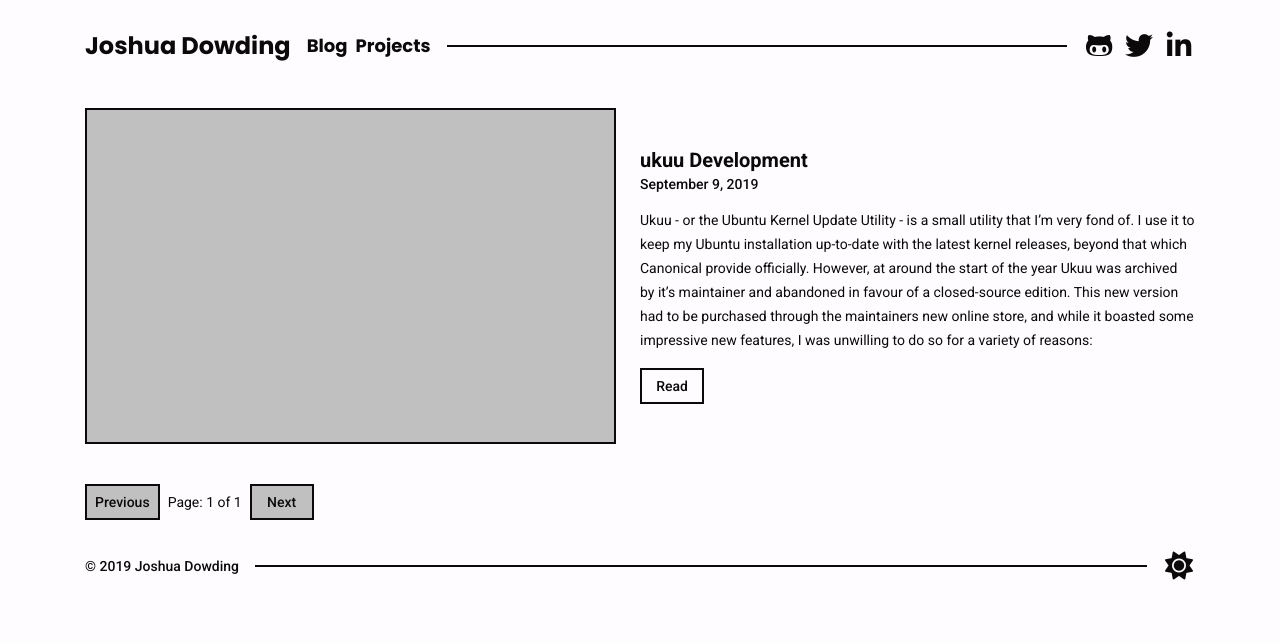
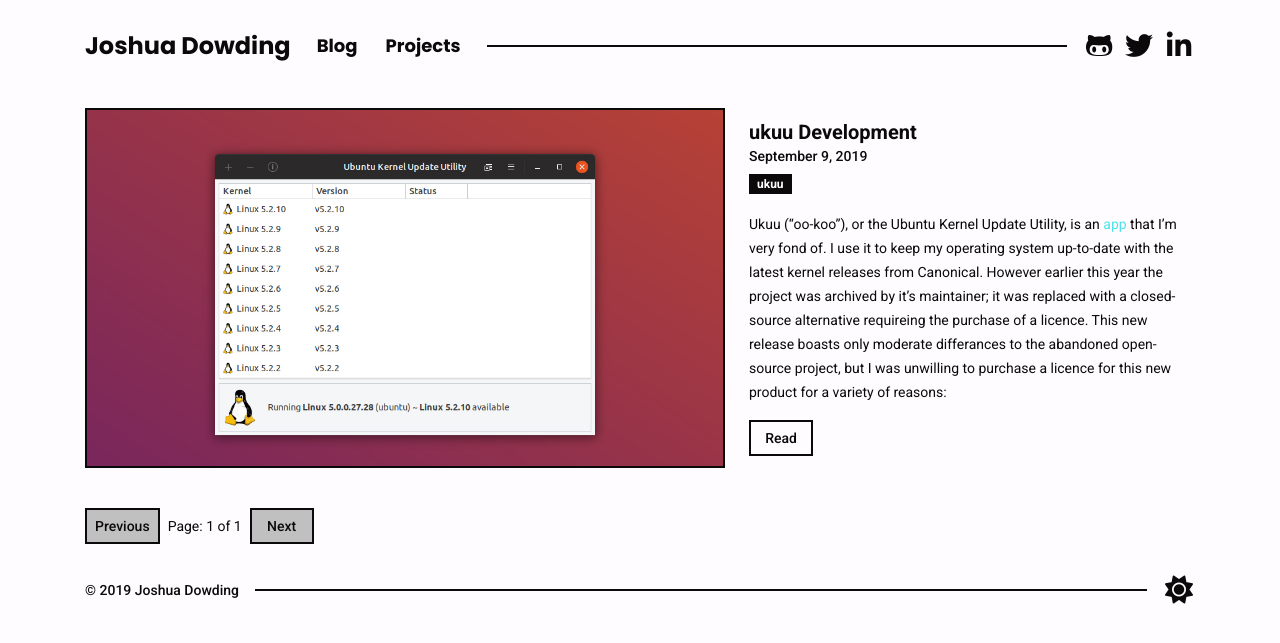
Before and after one commit to joshuadowding/jdowding.me, a Jekyll site: the page built from index.html, in a window 1280 px wide. Shown: the top 643 px of the page. Built offline with Jekyll 4.4.1, drawn with Linux system fonts in a browser that asks for light colours; nearby versions of some CDN libraries; the list of posts is cut into pages by our own code.

Commit message:
blog: finalize first post and highlight text links properly

```diff
--- a/_includes/header.html
+++ b/_includes/header.html
@@ -8,12 +8,12 @@
     <div class="header-nav">
       <ul class="nav">
         <li class="nav-item">
-          <a href="{{ site.baseurl }}/">
+          <a class="nav-link" href="{{ site.baseurl }}/">
             Blog
           </a>
         </li>
         <li class="nav-item">
-          <a href="{{ site.baseurl }}/projects">
+          <a class="nav-link" href="{{ site.baseurl }}/projects">
             Projects
           </a>
         </li>
--- a/_posts/2019-09-09-Introduction.md
+++ /dev/null
@@ -1,30 +0,0 @@
----
-layout: post
-title: ukuu Development
-image:
-categories:
-tags:
----
-
-Ukuu - or the Ubuntu Kernel Update Utility - is a small utility that I'm very fond of. I use it to keep my Ubuntu installation up-to-date with the latest kernel releases, beyond that which Canonical provide officially. However, at around the start of the year Ukuu was archived by it's maintainer and abandoned in favour of a closed-source edition. This new version had to be purchased through the maintainers new online store, and while it boasted some impressive new features, I was unwilling to do so for a variety of reasons:
-
-- The [blog post](https://teejeetech.in/2019/01/20/ukuu-v19-01/) announcing the move to a closed-source model states two different prices for the cost of a license. According to the post, a licence costs both $11, and $12, with further investigation revealing the true price being the latter. While the difference is negligable and the price relativly low, this lack of basic proof-reading initially put me off engaging with the new project.
-- The comments underneith the [blog post](https://teejeetech.in/2019/01/20/ukuu-v19-01/) gave me the impression that I would have to wait a number of days before being e-mailed my "licence" by the maintainer personally. It seems that the post neglected to mention this potential delay, resulting in his customers having to complain in the comments section (which was subsiquently closed).
-- The status of automatic updates is unknown. If a comment on this [blog post](https://teejeetech.in/2019/04/28/ukuu-v19-04/), updates require the maintainer to e-mail a package to each of his customers manually. Either that, or a private repository could be in use.
-
-I acknowledge that this isn't exactly top-notch journalisum, but I am not a journalist.
-
-As a result, I - along with a number of other people - decided to fork the project and try to make my own improvements to it as a small hobby.
-
-## Canonical Livepatch Overlap
-When Canonical announced their new Livepatch service I was concerned that it's functionality overlapped that of ukuu. However Livepatch is desgined for Ubuntu LTS releases, is restricted to three machines for free users, and only focuses on installing critical kernel patches in the current stable branch. So an Ubuntu release running Linux Kernel 5.3.x would only recieve .x releases via the Livepatch service. Therefore I see no significant overlap between ukuu and Livepatch in it's current form.
-
-## Upcoming Release
-I plan to release a new version of ukuu in the coming months, continuing the lineage of the original open-source version by keeping it's original name and incrementing it's version to **18.10**. As it stands the new release features the following changes and improvements:
-
-- A refreshed user interface incorperating a modern GTK3 headerbar and popovers.
-- A complete transition to the meson build system.
-- The removal of ukuu's intrusive prompts and nagware.
-- Fixes for numerous build issues.
-
-Stay tuned for further updates on this project.
--- /dev/null
+++ b/_posts/2019-09-09-ukuu-development.md
@@ -0,0 +1,30 @@
+---
+layout: post
+title: ukuu Development
+image: /img/portfolio/ukuu/ukuu-1.jpg
+categories:
+tags: ukuu
+---
+
+Ukuu ("oo-koo"), or the Ubuntu Kernel Update Utility, is an [app](https://en.wikipedia.org/wiki/Application_software) that I'm very fond of. I use it to keep my operating system up-to-date with the latest kernel releases from Canonical. However earlier this year the project was archived by it's maintainer; it was replaced with a closed-source alternative requireing the purchase of a licence. This new release boasts only moderate differances to the abandoned open-source project, but I was unwilling to purchase a licence for this new product for a variety of reasons:
+
+- The [blog post](https://teejeetech.in/2019/01/20/ukuu-v19-01/) announcing the move to a closed-source model states two different prices for the cost of a license. According to the post, a licence costs both $11, and $12, with further investigation revealing the true price being the latter. While the difference is negligable and the price relativly low, this lack of basic proof-reading initially put me off engaging with the new project.
+- The comments underneith the [blog post](https://teejeetech.in/2019/01/20/ukuu-v19-01/) gave me the impression that I would have to wait a number of days before being e-mailed my "licence" by the maintainer personally. It seems that the post neglected to mention this potential delay, resulting in his customers having to complain in the comments section (which was subsiquently closed).
+- The status of automatic updates is unknown. If a comment on this [blog post](https://teejeetech.in/2019/04/28/ukuu-v19-04/), updates require the maintainer to e-mail a package to each of his customers manually. Either that, or a private repository could be in use.
+
+As a result I decided to fork the project and turn it into a hobby. I'm hoping to use it to learn more about building and packaging software for the open-source desktop - particularly for Ubuntu-derived platforms. Also, I'm open to changing it's name.
+
+## Canonical Livepatch Overlap
+When Canonical announced the [Livepatch Service](https://ubuntu.com/livepatch) I was concerned that it might make this project somewhat redundant. But after some research I concluded that Livepatch poses no risk to projects like this in it's current form. Livepatch delivers critical kernel patches from the current stable branch: so an Ubuntu release launched with the 5.3.x Linux Kernel would only recieve .x (bug-fix) releases through the service. Since this project allows it's users to experiment with entirely new versions of kernel (5.4, 5.5, 6.0 etc), I don't envisage any *immediate* threat.
+
+## Upcoming Release
+I plan on releasing a new version of ukuu in the coming months. I may try to syncronize the release with the upcoming Ubuntu 19.10 release slated for October 17th, but I won't be holding myself to it. I may also increment the version number to match the Ubuntu release it's syncronized with (18.9.x - 19.10) - who knows.
+
+Regardless of what it's called or what it's version number might be, the next release will feature numerous changes and improvements. Some highlights include:
+
+- Refreshed user interface incorperating a modern GTK3 headerbar and popovers.
+- Complete transition from autotools to the [Meson](https://mesonbuild.com/) build system.
+- Removed all intrusive prompts and nagware.
+- Fixes for numerous build issues.
+
+**Stay tuned for further updates on this project.**
--- a/css/main.scss
+++ b/css/main.scss
@@ -171,7 +171,8 @@
       font-family: "Roboto", "Helvetica Neue", Helvetica, Arial, sans-serif;
       font-size: 1.4rem;
       font-weight: 400;
-      color: var(--colour-text);
+      //color: var(--colour-text);
+      color: $colour-text-highlight;
 
       //@include transition-colour-text-highlight(0.1s);
       &:hover {
@@ -315,6 +316,10 @@
 
               &:last-child {
                 margin: 0;
+              }
+
+              .nav-link {
+                color: var(--colour-text);
               }
             }
           }
@@ -479,15 +484,17 @@
 
         &:not(.project) {
           .post-image {
-            width: 50%;
-            height: unset;
-            margin-right: unset;
-            padding-right: 24px;
+            height: 360px;
+            width: 640px;
+            margin-right: 24px;
 
             .image-wrapper {
               .image {
-                height: 336px;
-                width: 100%;
+                height: 360px;
+                width: 640px;
+                background-size: cover;
+                background-repeat: no-repeat;
+                background-position: center;
                 background-color: $colour-disabled;
               }
             }
@@ -515,6 +522,7 @@
               background-size: cover;
               background-repeat: no-repeat;
               background-position: center;
+              background-color: $colour-disabled;
             }
           }
         }
```
